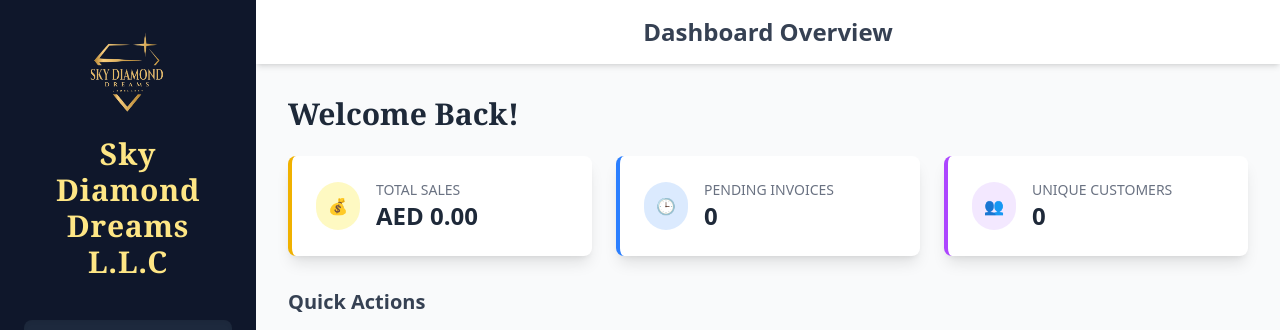
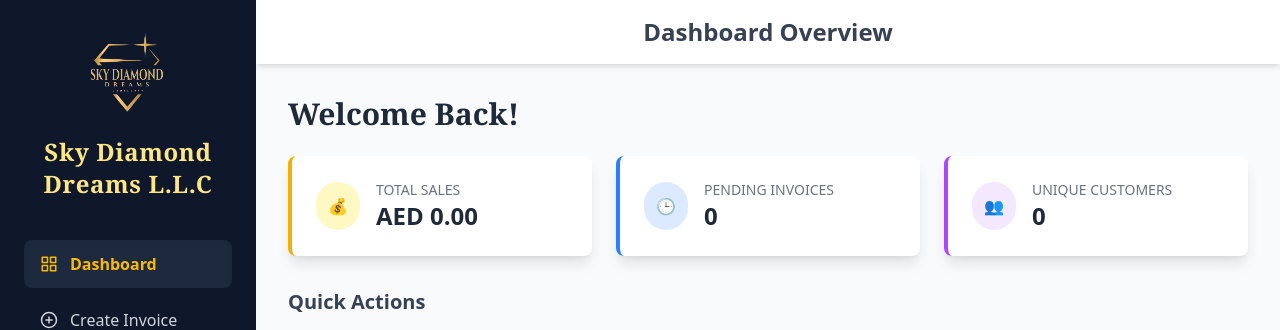
Before and after one commit to Atheeek/billing, a React (Vite) app in the folder frontend/: page /dashboard in a window 1280 px wide. Shown: the top 330 px of the page. Built offline with nearby package versions, Linux system fonts and the light colour scheme; no server answers; sample sign-in values are in the browser's storage.

Commit message:
update commit

```diff
--- a/frontend/src/components/Sidebar.jsx
+++ b/frontend/src/components/Sidebar.jsx
@@ -23,7 +23,7 @@ const Sidebar = () => {
           alt="Sky Diamond Dreams Logo"
           className="mx-auto mb-4 w-24 h-auto object-contain"
         />
-        <h2 className="text-3xl font-extrabold text-amber-200 mb-10 text-center font-serif tracking-wide">
+        <h2 className="text-2xl font-extrabold text-amber-200 mb-10 text-center font-serif tracking-wide">
           Sky<span className="text-amber-200"> Diamond Dreams L.L.C</span>
         </h2>
 
```
